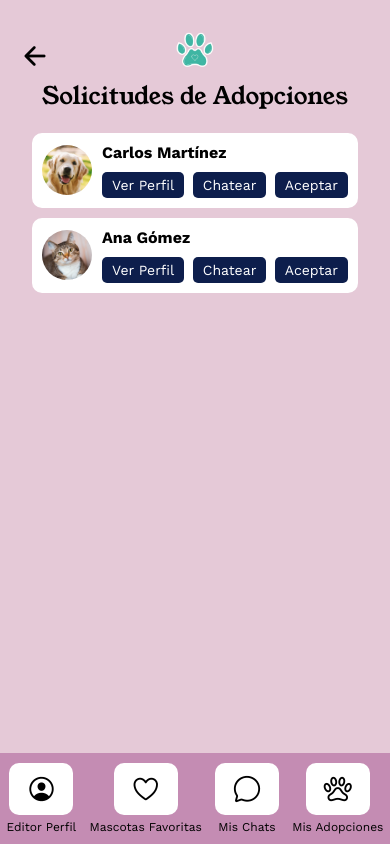
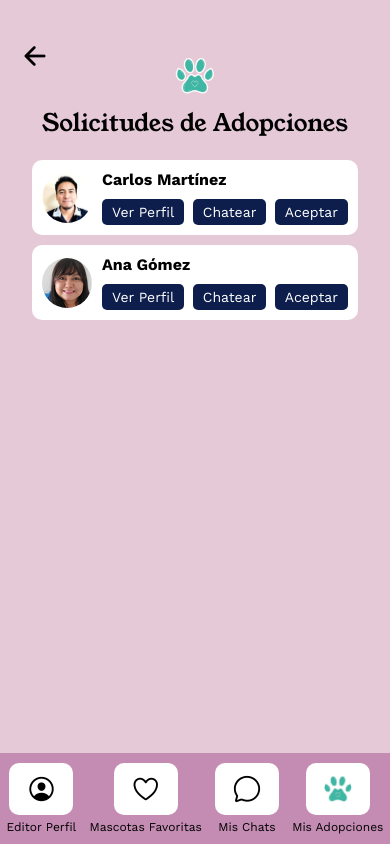
Before and after one commit to lunabacilio/mi-mascota-4-ever, a React Native app: screen /RequestScreen in a window 390 px wide. Built offline with nearby package versions, Linux system fonts and the light colour scheme.

Commit message:
chat and requests

```diff
--- a/Images.js
+++ b/Images.js
@@ -5,6 +5,7 @@ const images = {
     'axolotl.png': require('./assets/images/axolotl.png'),
     'monge.jpg': require('./assets/users/monge.jpg'),
     'silvia.jpg': require('./assets/users/silvia.jpg'),
+    'marco.jpg': require('./assets/users/marco.jpg'),
 };
 
 export default images;
--- a/RequestScreen.js
+++ b/RequestScreen.js
@@ -89,7 +89,7 @@ const RequestScreen = ({ navigation }) => {
         </View>
         <View style={styles.menuItem}>
           <TouchableOpacity style={styles.menuButton}>
-            <Ionicons name="paw-outline" size={30} color="black" />
+          <Image source={require('./assets/logo.png')} style={styles.menuLogo} />
           </TouchableOpacity>
           <Text style={styles.menuText}>Mis Adopciones</Text>
         </View>
@@ -123,9 +123,13 @@ const styles = StyleSheet.create({
     marginBottom: 10,
   },
   logo: {
-    width: 37.5, // Mitad del tamaño original
-    height: 37.5, // Mitad del tamaño original
-    marginTop: 15, // Ajusta este valor para mover el logo hacia abajo
+    width: 40, // Mitad del tamaño original
+    height: 40, // Mitad del tamaño original
+    marginTop: 40, // Ajusta este valor para mover el logo hacia abajo
+  },
+  menuLogo: {
+    width: 30,
+    height: 30,
   },
   title: {
     fontSize: 24,
--- a/requests.json
+++ b/requests.json
@@ -3,14 +3,14 @@
       "id": 1,
       "requesterName": "Carlos Martínez",
       "requesterId": 1,
-      "petImage": "perro.jpg",
+      "petImage": "marco.jpg",
       "petName": "Firulais"
     },
     {
       "id": 2,
       "requesterName": "Ana Gómez",
       "requesterId": 2,
-      "petImage": "gato.jpg",
+      "petImage": "silvia.jpg",
       "petName": "Michi"
     }
 ]
```
